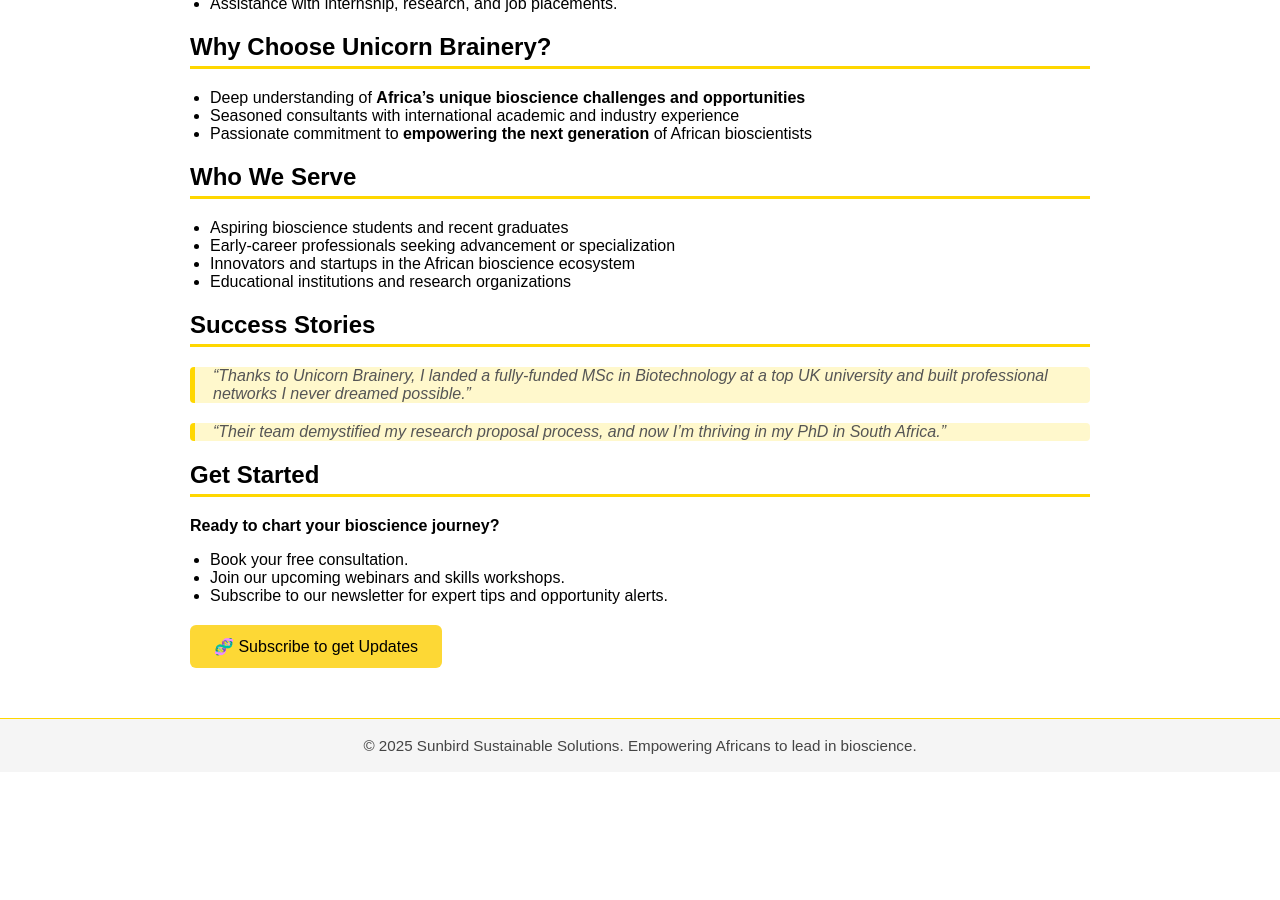
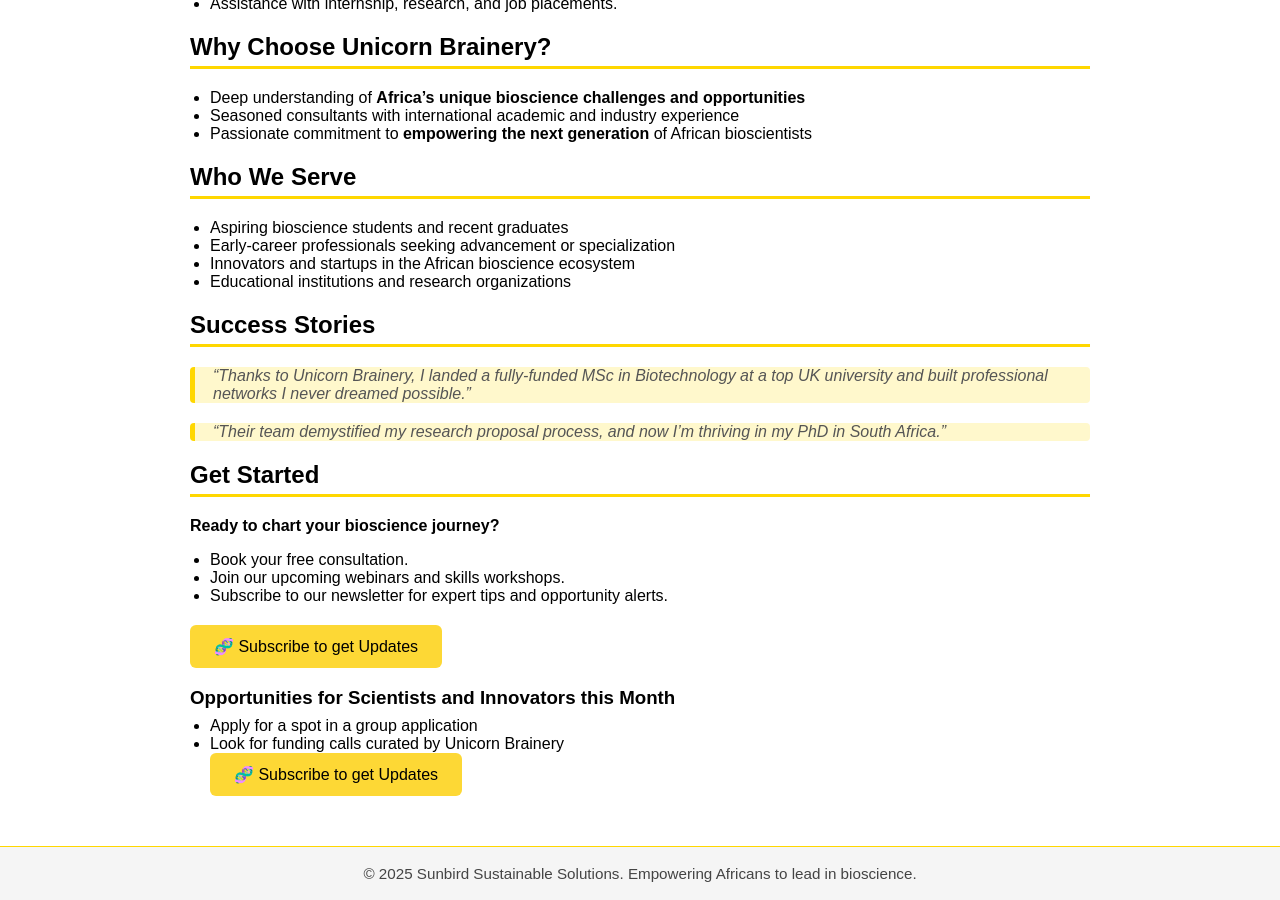
Before and after one commit to mmutondo/mmutondo.github.io, a Jekyll site: the page UnicornBraineryHome.html, which Jekyll copies as it is, in a window 1280 px wide and 900 px high, scrolled down 681 px. Built offline with Jekyll 4.4.1, drawn with Linux system fonts in a browser that asks for light colours; before the commit the page ends 1453 px from its top, so only the background shows below that.

Commit message:
Update UnicornBraineryHome.html

```diff
--- a/UnicornBraineryHome.html
+++ b/UnicornBraineryHome.html
@@ -209,6 +209,18 @@
 
     </section>
 
+ </section>
+
+  <h3>Opportunities for Scientists and Innovators this Month</h3>
+      <ul>
+        <li>Apply for a spot in a group application </li>
+        <li>Look for funding calls curated by Unicorn Brainery</li>
+        <button style="background-color: #fdd835; color: black; padding: 12px 24px; border: none; border-radius: 6px; font-size: 16px; cursor: pointer;"
+  onclick="window.location.href='https://mailchi.mp/a79b26ef9fdc/mutondo-astrobiology-lab-newsletter-signup'">
+
+  🧬 Subscribe to get Updates
+      </button>
+      </ul>
 
   </main>
 
```
